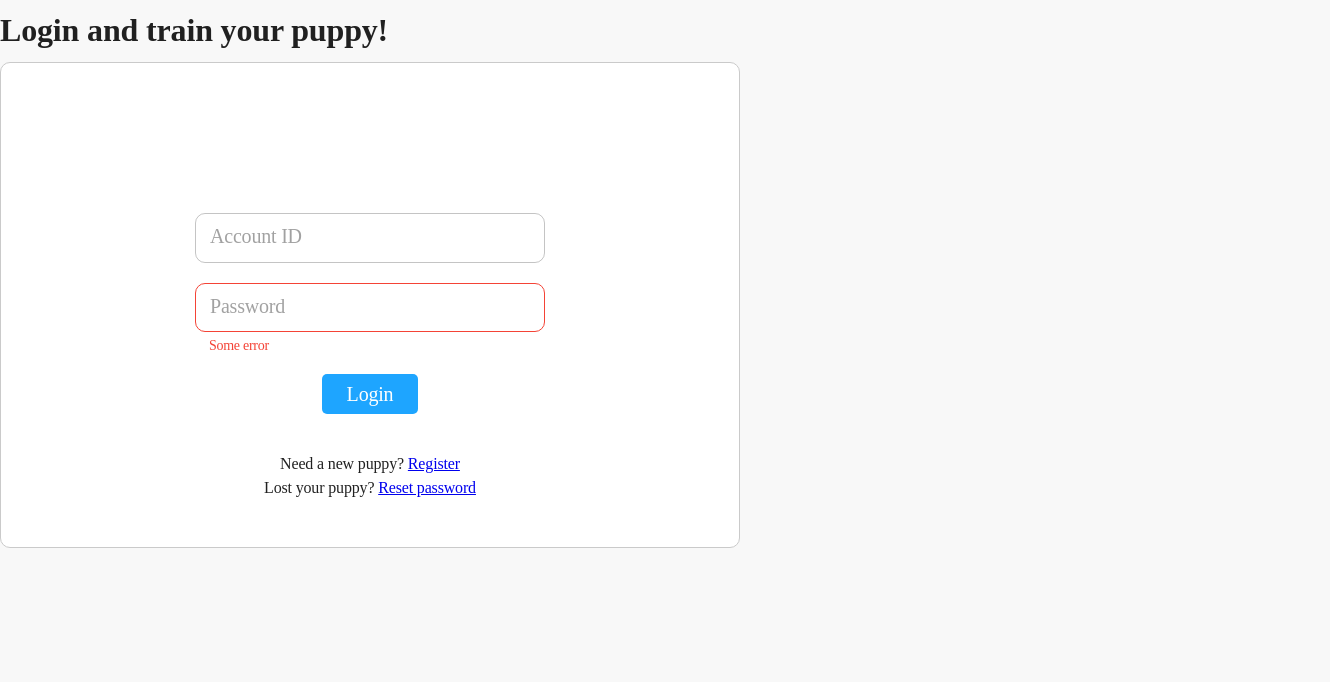
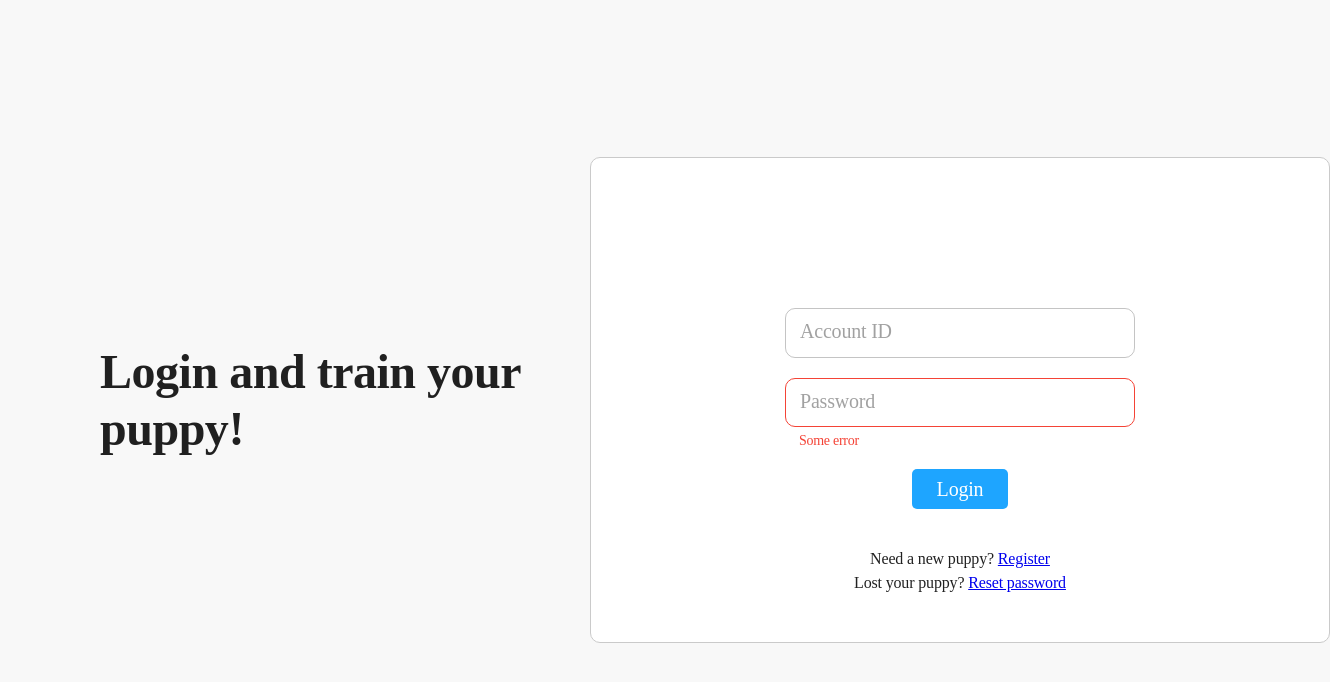
Before and after one commit to yyl14/pd6-fe, a React (Create React App) app: page /login in a window 1280 px wide. Shown: the top 682 px of the page, 1330 px wide, since content can reach past the window. Built offline with nearby package versions, Linux system fonts and the light colour scheme; a web font is replaced by a local one.

Commit message:
Login page layout

```diff
--- a/src/App.css
+++ b/src/App.css
@@ -2,3 +2,7 @@
   width: 100%;
   height: 100%;
 }
+
+.page {
+  height: 100%;
+}
--- a/src/App.js
+++ b/src/App.js
@@ -1,6 +1,6 @@
 import React, { Component } from 'react';
 import { Provider } from 'react-redux';
-import { ThemeProvider, withStyles } from '@material-ui/core/styles';
+import { MuiThemeProvider, withStyles } from '@material-ui/core/styles';
 import { CssBaseline } from '@material-ui/core';
 
 import { BrowserRouter as Router, Switch, Route } from 'react-router-dom';
@@ -32,7 +32,7 @@ const GlobalCss = withStyles({
 
 // …
 
-  <GlobalCss />;
+// <GlobalCss />;
 
 class App extends Component {
   constructor(props) {
@@ -49,7 +49,7 @@ class App extends Component {
   render() {
     return (
       <Provider store={store}>
-        <ThemeProvider theme={theme}>
+        <MuiThemeProvider theme={theme}>
           <CssBaseline />
           <Router>
             <Switch>
@@ -60,7 +60,7 @@ class App extends Component {
               <Route component={NoMatch} />
             </Switch>
           </Router>
-        </ThemeProvider>
+        </MuiThemeProvider>
       </Provider>
     );
   }
--- a/src/containers/auth/login.js
+++ b/src/containers/auth/login.js
@@ -2,7 +2,7 @@ import React, { Component } from 'react';
 import { connect } from 'react-redux';
 import { withRouter } from 'react-router-dom';
 import PropTypes from 'prop-types';
-import { Container } from '@material-ui/core';
+import { Grid, Typography } from '@material-ui/core';
 import agent from '../../actions/agent';
 import { userSignIn } from '../../actions/auth';
 import LoginForm from './LoginForm';
@@ -24,25 +24,21 @@ class Login extends Component {
 
   componentDidMount() {}
 
-  // handleChange1(event) {
-  //   this.setState({ userId: event.target.value });
-  // }
-
-  // handleChange2(event) {
-  //   this.setState({ password: event.target.value });
-  // }
-
-  // handleSubmit(event) {
-  //   event.preventDefault();
-  //   const { onSubmit } = this.props;
-  //   onSubmit(this.state);
-  // }
-
   render() {
     return (
       <div className="page login-page">
-        <h1 className="login-title">Login and train your puppy!</h1>
-        <LoginForm />
+        <Grid className="auth-page-container" container direction="row" justifyContent="center" alignItems="center">
+          <Grid container item xs={6} className="auth-page-col auth-page-col-left" justify="center">
+            <Grid item className="auth-title">
+              <Typography className="auth-title" variant="h1">
+                Login and train your puppy!
+              </Typography>
+            </Grid>
+          </Grid>
+          <Grid container item xs={6} className="auth-page-col auth-page-col-right" justify="center">
+            <LoginForm />
+          </Grid>
+        </Grid>
       </div>
     );
   }
--- a/src/styles/auth.css
+++ b/src/styles/auth.css
@@ -1,3 +1,28 @@
+.login-page {
+  /* display: flex;
+  flex-direction: row;
+  align-items: center;
+  justify-content: center; */
+  height: 100%;
+}
+
+.auth-page-container {
+  min-height: 100%;
+}
+
+.auth-page-col {
+  flex-direction: column;
+  min-height: 100vh;
+}
+
+.auth-page-col-right {
+  align-items: center;
+}
+
+.auth-title h1 {
+  margin-left: 100px;
+}
+
 .auth-form {
   position: absolute;
   width: 740px;
--- a/src/theme.js
+++ b/src/theme.js
@@ -34,7 +34,7 @@ const typography = {
   // UI/UX terminology
   // Big Title
   h1: {
-    fontSize: '48px',
+    fontSize: 48,
     fontWeight: 700,
     lineHeight: '57px',
     letterSpacing: '-0.01em',
@@ -42,7 +42,7 @@ const typography = {
 
   // Title
   h2: {
-    fontSize: '24px',
+    fontSize: 24,
     fontWeight: 600,
     lineHeight: '29px',
     letterSpacing: '-0.01em',
@@ -50,7 +50,7 @@ const typography = {
 
   // Body
   body1: {
-    fontSize: '20px',
+    fontSize: 20,
     fontWeight: 400,
     lineHeight: '24px',
     letterSpacing: '-0.01em',
@@ -58,7 +58,7 @@ const typography = {
 
   // Sub-body
   body2: {
-    fontSize: '16px',
+    fontSize: 16,
     fontWeight: 400,
     lineHeight: '19px',
     letterSpacing: '-0.01em',
@@ -66,7 +66,7 @@ const typography = {
 
   // Caption
   caption: {
-    fontSize: '14px',
+    fontSize: 14,
     fontWeight: 400,
     lineHeight: '17px',
     letterSpacing: '-0.02em',
@@ -74,7 +74,7 @@ const typography = {
 
   button: {
     textTransform: 'none',
-    fontSize: '20px',
+    fontSize: 20,
     lineHeight: '24px',
     letterSpacing: '-0.01em',
   },
```
